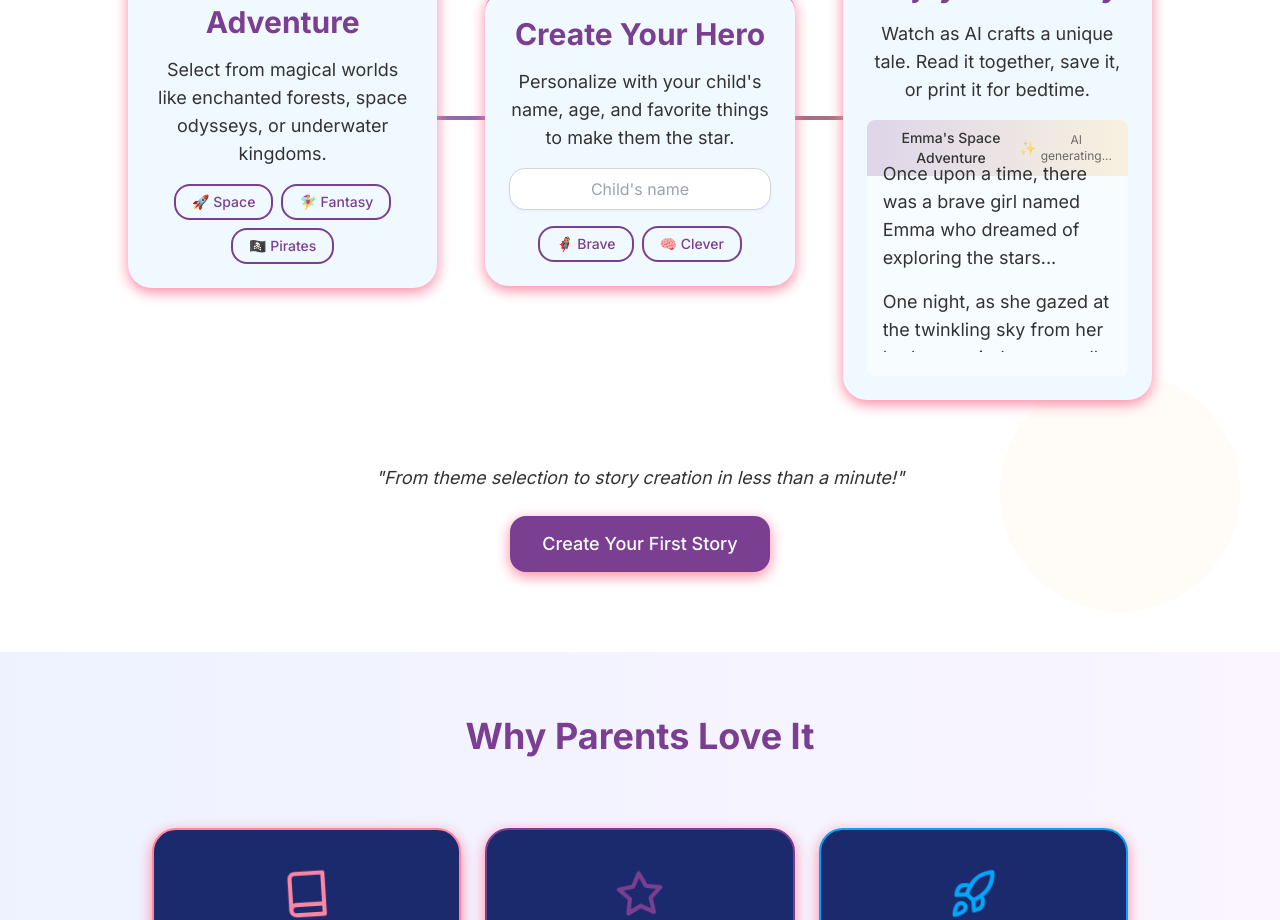
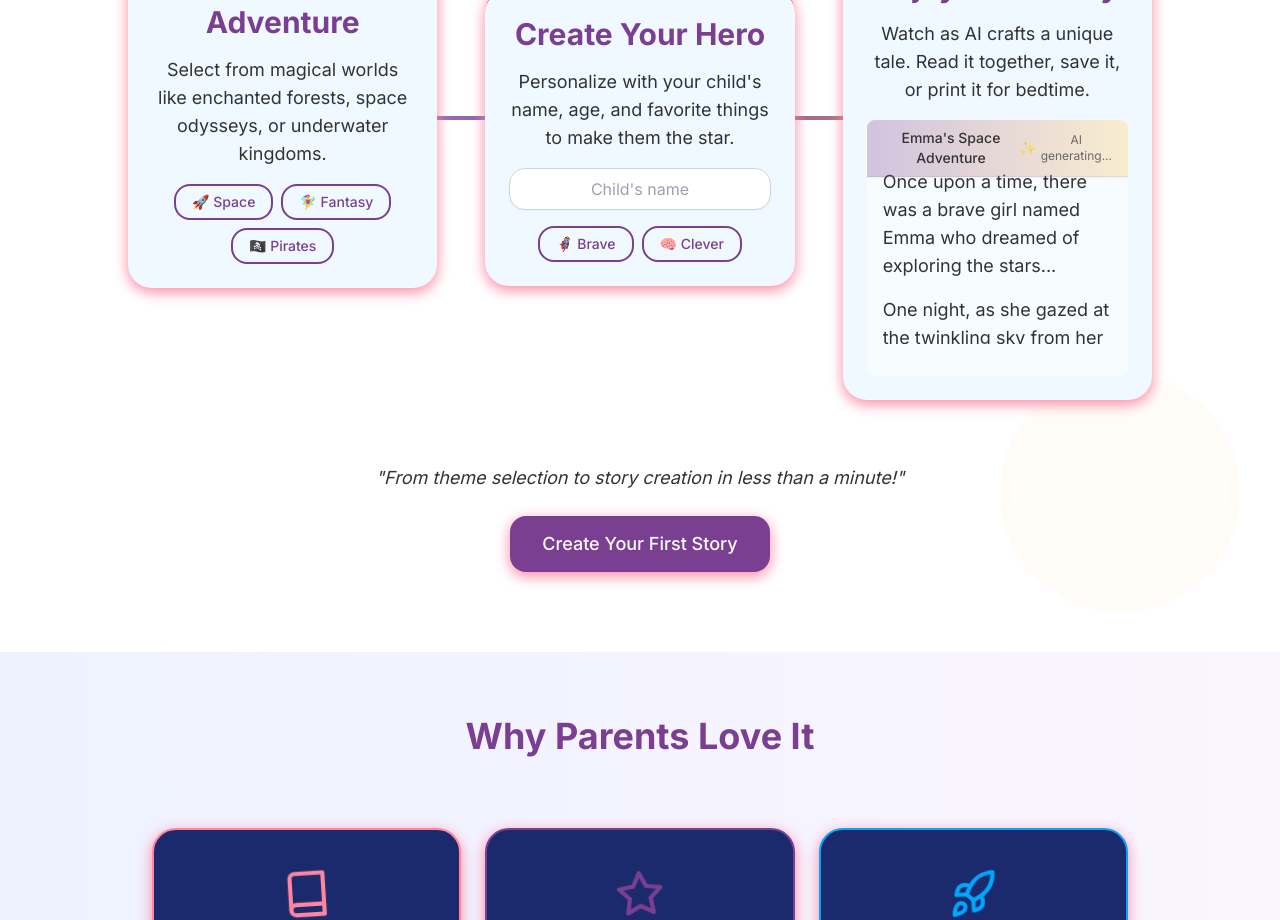
Before and after one commit to jdavini23/bedtime-stories, a Next.js app: page / in a window 1280 px wide. Shown: the part 980-1900 px from the top of the page. Built offline with nearby package versions, Linux system fonts and the light colour scheme.

Commit message:
Fix overlap between AI generating header and story text

```diff
--- a/src/app/page.tsx
+++ b/src/app/page.tsx
@@ -172,14 +172,14 @@ export default function Home() {
                     Watch as AI crafts a unique tale. Read it together, save it, or print it for bedtime.
                   </p>
                   <div className="relative h-64 mt-4 overflow-hidden rounded-lg bg-white/50 dark:bg-midnight-light/50">
-                    <div className="absolute top-0 left-0 right-0 py-2 px-4 bg-gradient-to-r from-primary/20 to-golden/20 flex items-center justify-between">
+                    <div className="absolute top-0 left-0 right-0 py-2 px-4 bg-gradient-to-r from-primary/30 to-golden/30 flex items-center justify-between shadow-sm z-10 border-b border-primary/10">
                       <span className="text-sm font-medium">Emma's Space Adventure</span>
                       <div className="flex items-center gap-1">
                         <span className="twinkling-star text-sm">✨</span>
                         <span className="text-xs animate-pulse">AI generating...</span>
                       </div>
                     </div>
-                    <div className="mt-10 text-left text-sm story-text overflow-y-auto h-48 px-4">
+                    <div className="mt-12 text-left text-sm story-text overflow-y-auto h-44 px-4">
                       <p className="typing-animation">
                         Once upon a time, there was a brave girl named Emma who dreamed of exploring the stars...
                       </p>
```
